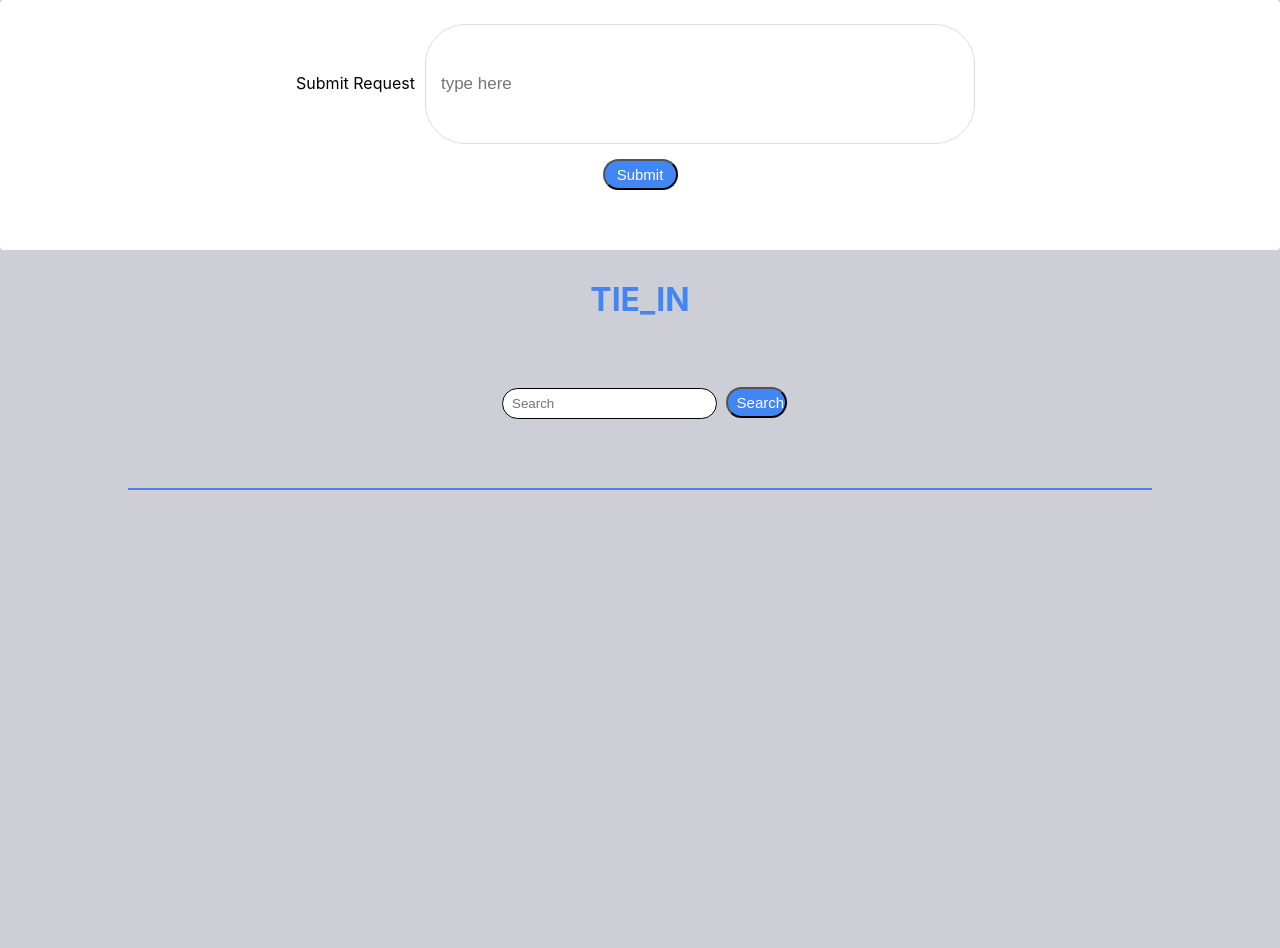
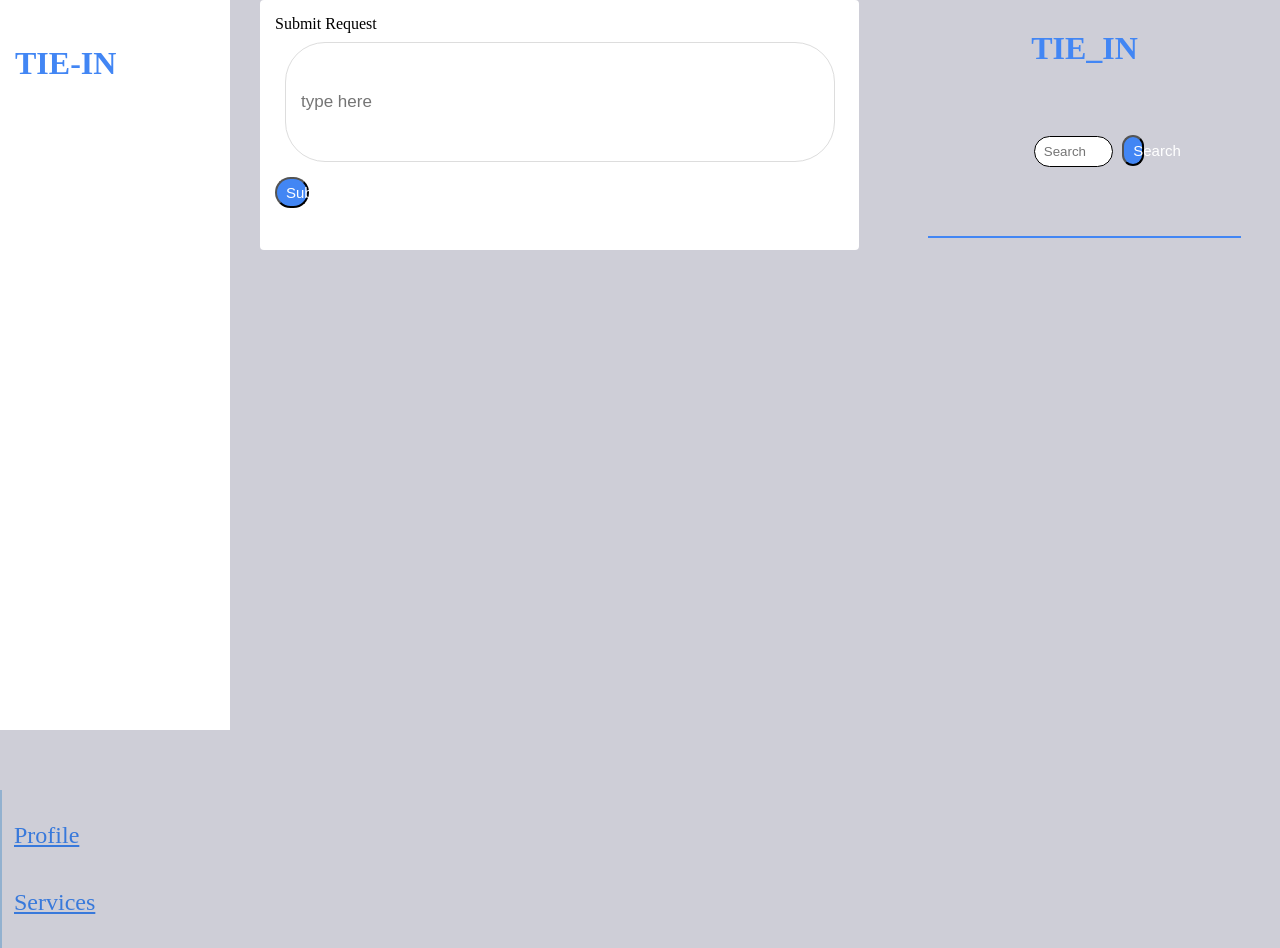
Before and after one commit to housni234/ti-in-Front_End, a React (Create React App) app: page / in a window 1280 px wide. Before the commit the page ends 800 px from the top, so only its background shows below. Built offline with nearby package versions, Linux system fonts and the light colour scheme.

Commit message:
working on CSS

```diff
--- a/src/App.css
+++ /dev/null
@@ -1,38 +0,0 @@
-.App {
-  text-align: center;
-}
-
-.App-logo {
-  height: 40vmin;
-  pointer-events: none;
-}
-
-@media (prefers-reduced-motion: no-preference) {
-  .App-logo {
-    animation: App-logo-spin infinite 20s linear;
-  }
-}
-
-.App-header {
-  background-color: #282c34;
-  min-height: 100vh;
-  display: flex;
-  flex-direction: column;
-  align-items: center;
-  justify-content: center;
-  font-size: calc(10px + 2vmin);
-  color: white;
-}
-
-.App-link {
-  color: #61dafb;
-}
-
-@keyframes App-logo-spin {
-  from {
-    transform: rotate(0deg);
-  }
-  to {
-    transform: rotate(360deg);
-  }
-}
--- a/src/App.js
+++ b/src/App.js
@@ -1,6 +1,4 @@
 import React from 'react';
-import logo from './logo.svg';
-import './App.css';
 import Main from "./Main";
 
 function App() {
--- a/src/Main.js
+++ b/src/Main.js
@@ -1,14 +1,18 @@
 import React from "react";
-import UserRequest from "./UserRequest"
-import Search from "./Search"
+import UserRequest from "./UserRequest";
+import Search from "./Search";
+import "./main.css";
+import TieInBar from "./TieInBar";
 
 
 function Main() {
         return (
           <>
+          <div className="mainContainer">
+            <TieInBar/>
             <UserRequest />
             <Search />
-
+           </div>
 
           </>
         );
--- /dev/null
+++ b/src/TieInBar.js
@@ -0,0 +1,27 @@
+import React, { Component } from "react";
+import "./main.css";
+
+class TieInBar extends Component {
+    render() {
+        return (
+            <div className="container">
+                <div className="sidebar tie-in base">
+                    <h1>TIE-IN</h1>
+                </div>
+                <div className="bar-container">
+                    <div className="links-container">
+                        <a href="">Profile</a>
+                        <a href="">Services</a>
+                    </div>
+                </div>
+            </div>
+        )
+    }
+}
+
+
+
+
+
+
+export default TieInBar;
--- a/src/UserRequest.js
+++ b/src/UserRequest.js
@@ -1,4 +1,5 @@
 import React, { Component } from "react"
+
 
 
 class UserRequest extends Component {
--- a/src/index.css
+++ b/src/index.css
@@ -1,16 +1,4 @@
-body {
-  margin: 0;
-  font-family: -apple-system, BlinkMacSystemFont, 'Segoe UI', 'Roboto', 'Oxygen',
-    'Ubuntu', 'Cantarell', 'Fira Sans', 'Droid Sans', 'Helvetica Neue',
-    sans-serif;
-  -webkit-font-smoothing: antialiased;
-  -moz-osx-font-smoothing: grayscale;
-}
 
-code {
-  font-family: source-code-pro, Menlo, Monaco, Consolas, 'Courier New',
-    monospace;
-}
 body{
   background-color: rgba(140, 141, 161, 0.425);
 }
--- /dev/null
+++ b/src/main.css
@@ -0,0 +1,17 @@
+.mainContainer{
+  display:grid;
+  grid-template-columns: 1fr 3fr 2fr;
+  grid-column-gap:30px;
+}
+
+.tie-in{
+    display: grid;
+    height: 700px;
+    width: 200px;
+
+  }
+
+.container{
+display: flex;
+flex-direction: column;
+}
```
